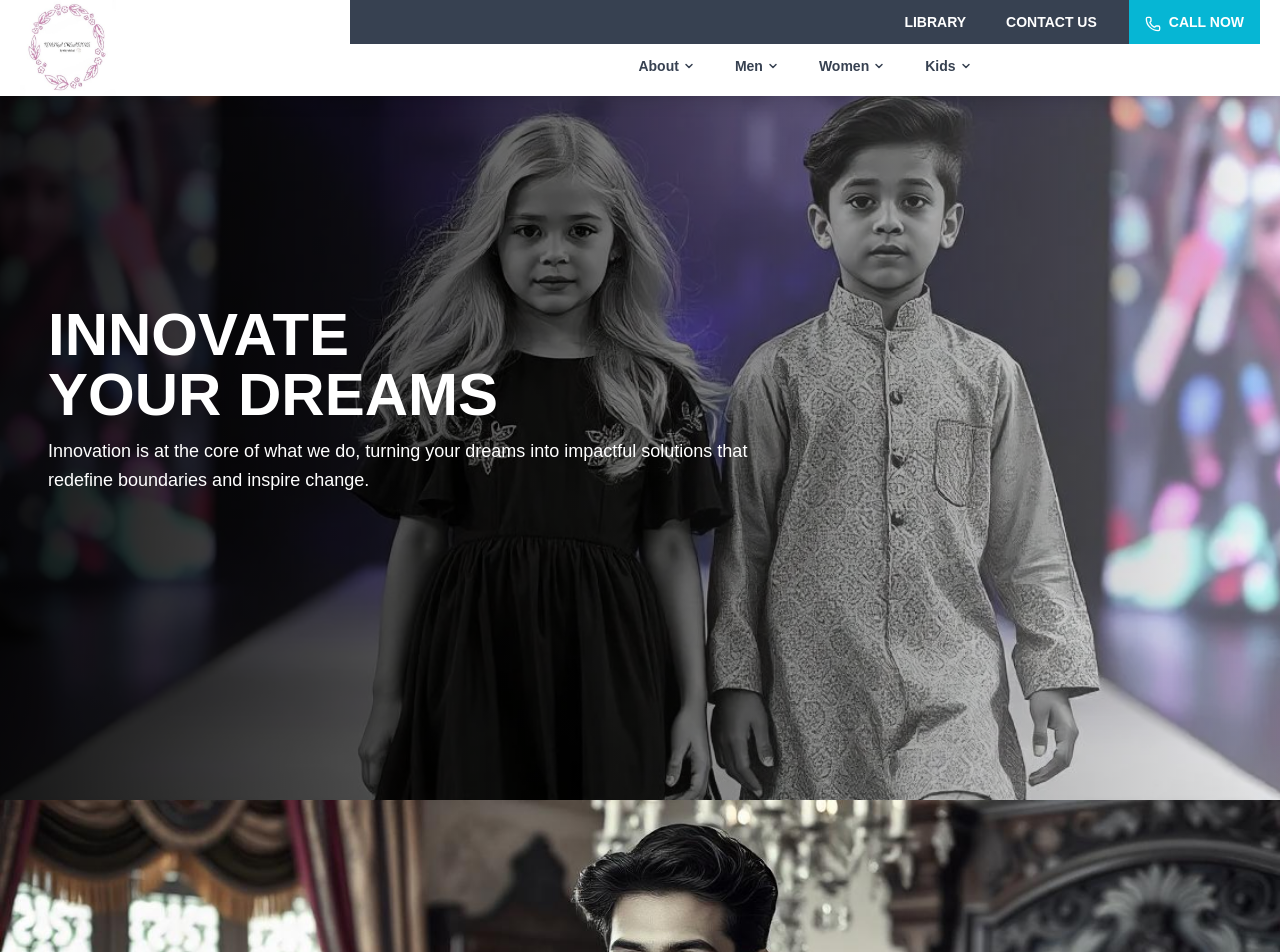
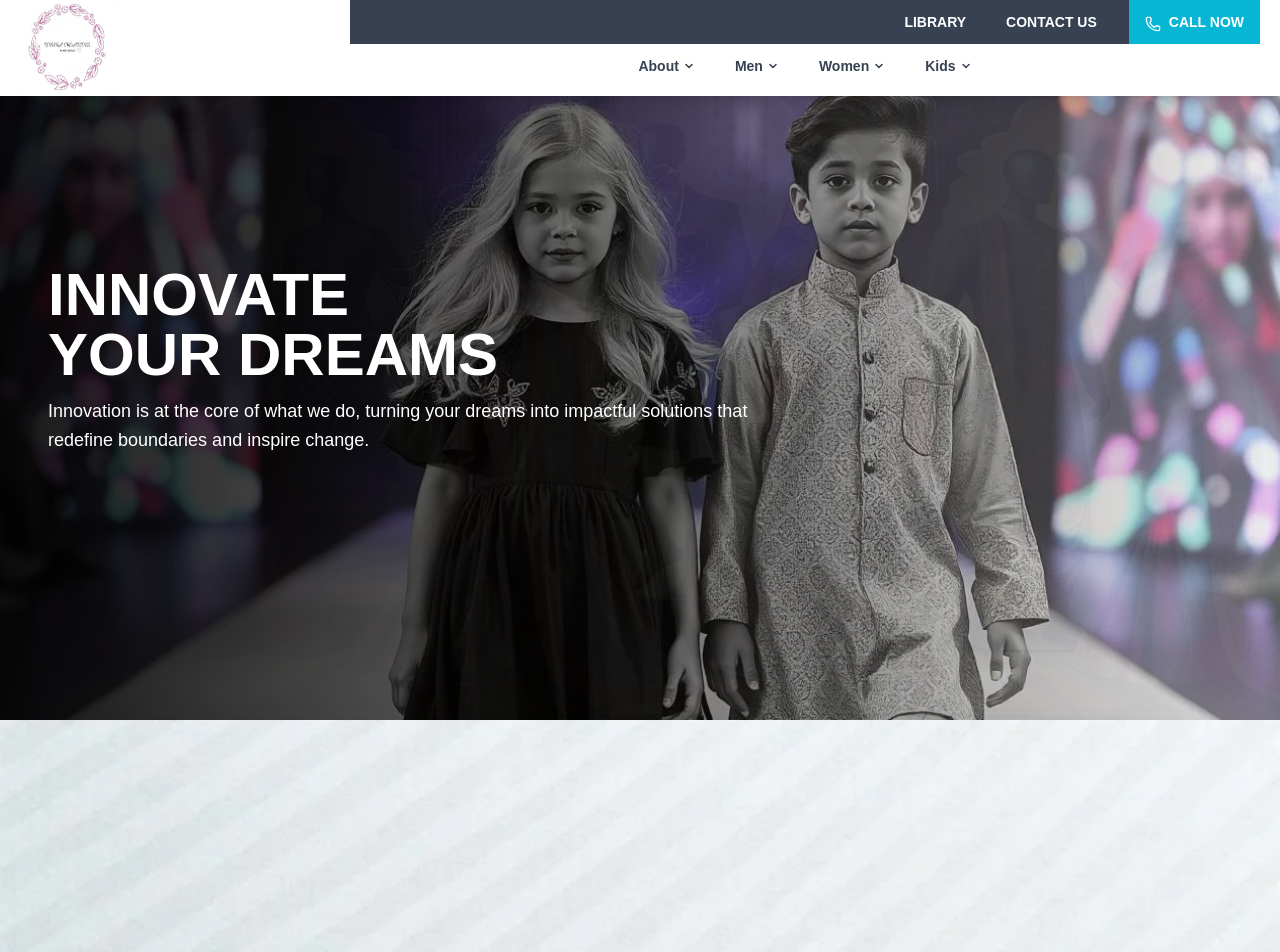
Before and after one commit to Shivam060/konikacreation, a Next.js app: page / in a window 1280 px wide. Shown: the top 952 px of the page. Built offline with nearby package versions, Linux system fonts and the light colour scheme.

Commit message:
New Changes

```diff
--- a/src/components/MainSection.js
+++ b/src/components/MainSection.js
@@ -48,7 +48,7 @@
     return (
         <>
             <section
-                className={`h-screen bg-no-repeat bg-cover bg-top relative transition-all duration-700 ${slides[currentIndex].bgClass}`}
+                className={`h-[90vh] bg-no-repeat bg-cover bg-top relative transition-all duration-700 ${slides[currentIndex].bgClass}`}
             >
                 <div className="absolute inset-0 bg-gradient-to-r from-black/90 via-black/50 to-gray-200/30" />
                 <div className="max-w-[1400px] mx-auto px-2 relative z-10 flex flex-col justify-center h-full">
--- a/src/components/Top.js
+++ b/src/components/Top.js
@@ -3,7 +3,7 @@
 const Top = () => {
     return (
         <>
-            <section className='bg-BG7 bg-no-repeat bg-cover bg-top h-[30vh]'>
+            <section className='bg-BG7 bg-no-repeat bg-cover h-[30vh]'>
                 <div className='max-w-[1400px] mx-auto px-3'>
 
                 </div>
--- a/tailwind.config.mjs
+++ b/tailwind.config.mjs
@@ -18,7 +18,7 @@
         BG4: "url('/image/main-section/main-3.webp')",
         BG5: "url('/image/main-section/main-4.webp')",
         BG6: "url('/image/main-section/main-5.webp')",
-        BG7: "url('/image/men/mens-1.jpeg')",
+        BG7: "url('/image/bg-paper.webp')",
       }
     },
   },
```
Also changed, not shown: public/image/bg-paper.webp (added).
